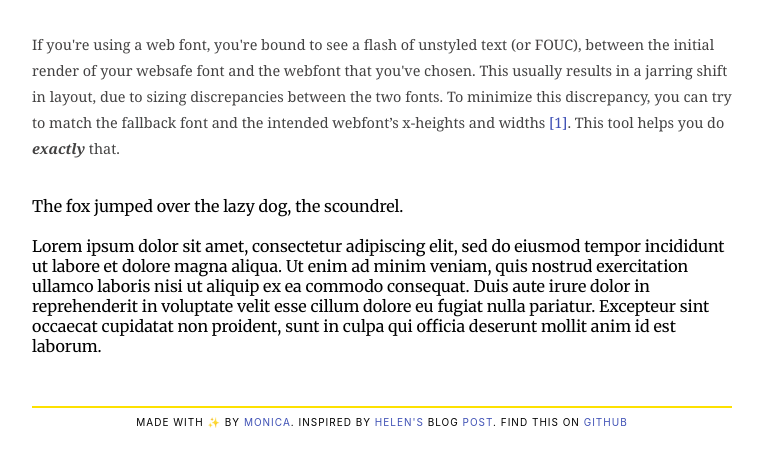
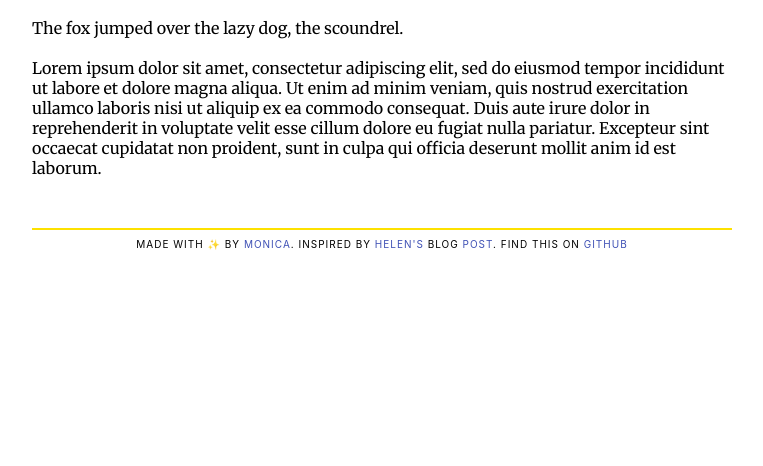
Before and after one commit to papandreou/font-matcher, a website: page testdata/merriweather/index.html in a window 1280 px wide. Shown: the part 122-588 px from the top of the page, without its empty margins (258-1021 px from the left). Drawn offline with Linux system fonts and the light colour scheme.

Commit message:
Tidy up test example

```diff
--- a/testdata/merriweather/index.html
+++ b/testdata/merriweather/index.html
@@ -13,15 +13,6 @@
 <body>
   <div class="container">
     <h1>Font style matcher</h1>
-    <p>
-      If you're using a web font, you're bound to see a flash of unstyled text (or FOUC),
-      between the initial render of your websafe font and the webfont that you've chosen.
-      This usually results in a jarring shift in layout, due to
-      sizing discrepancies between the two fonts. To minimize this
-      discrepancy, you can try to match the fallback font and the intended webfont’s
-      x-heights and widths <a href="http://helenvholmes.com/writing/type-is-your-right">[1]</a>.
-      This tool helps you do <b><i>exactly</i></b> that.
-    </p>
     <br>
     <div class="output">
       <div id="webfontOutput">The fox jumped over the lazy dog, the scoundrel.
```
